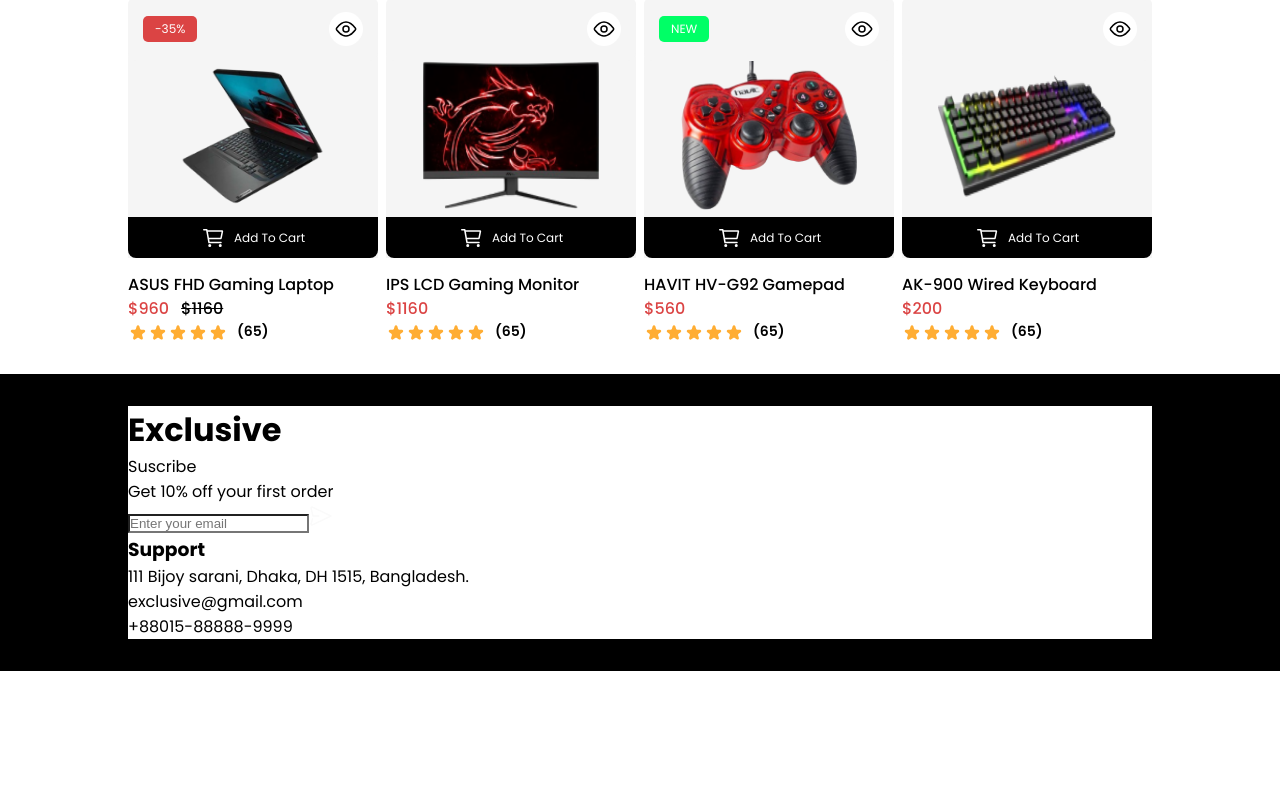
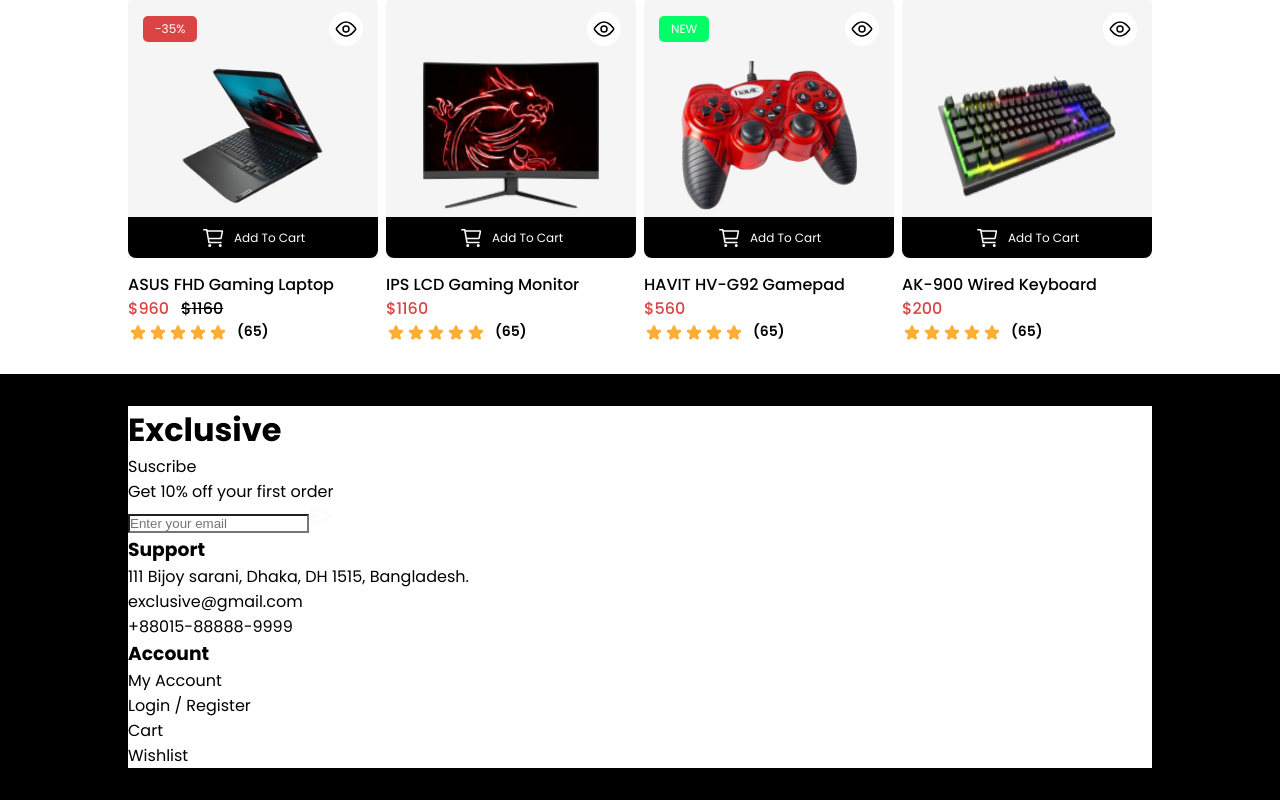
Before and after one commit to Chukwuderah/wishlist, a React (Vite) app: page / in a window 1280 px wide. Shown: the part 729-1529 px from the top of the page. Before the commit the page ends 1400 px from the top, so only its background shows below. Built offline with nearby package versions, Linux system fonts and the light colour scheme.

Commit message:
third list item

```diff
--- a/src/Footer.jsx
+++ b/src/Footer.jsx
@@ -1,12 +1,14 @@
 import React from "react";
 import FirstList from "./first-list";
 import SecondList from "./secondList";
+import ThirdList from "./thirdList";
 
 const Footer = () => {
   return (
     <footer className="flex-container">
       <FirstList />
       <SecondList />
+      <ThirdList />
     </footer>
   );
 };
--- a/src/thirdList.jsx
+++ b/src/thirdList.jsx
@@ -0,0 +1,17 @@
+import React from "react";
+
+const ThirdList = () => {
+    return (
+        <div className="thirdList">
+            <h3>Account</h3>
+            <ul>
+                <li>My Account</li>
+                <li>Login / Register</li>
+                <li>Cart</li>
+                <li>Wishlist</li>
+            </ul>
+        </div>
+    );
+};
+
+export default ThirdList;
```
